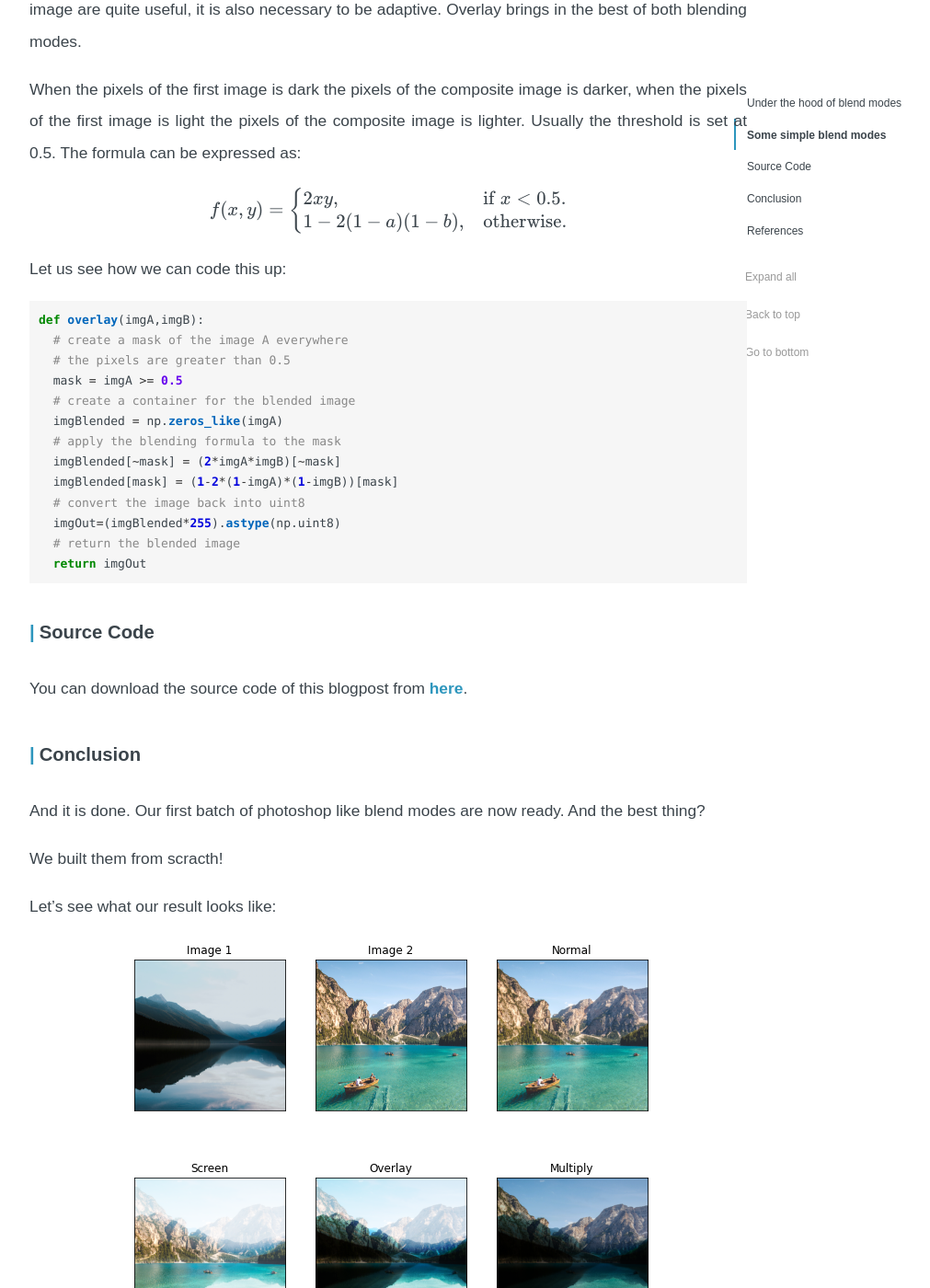
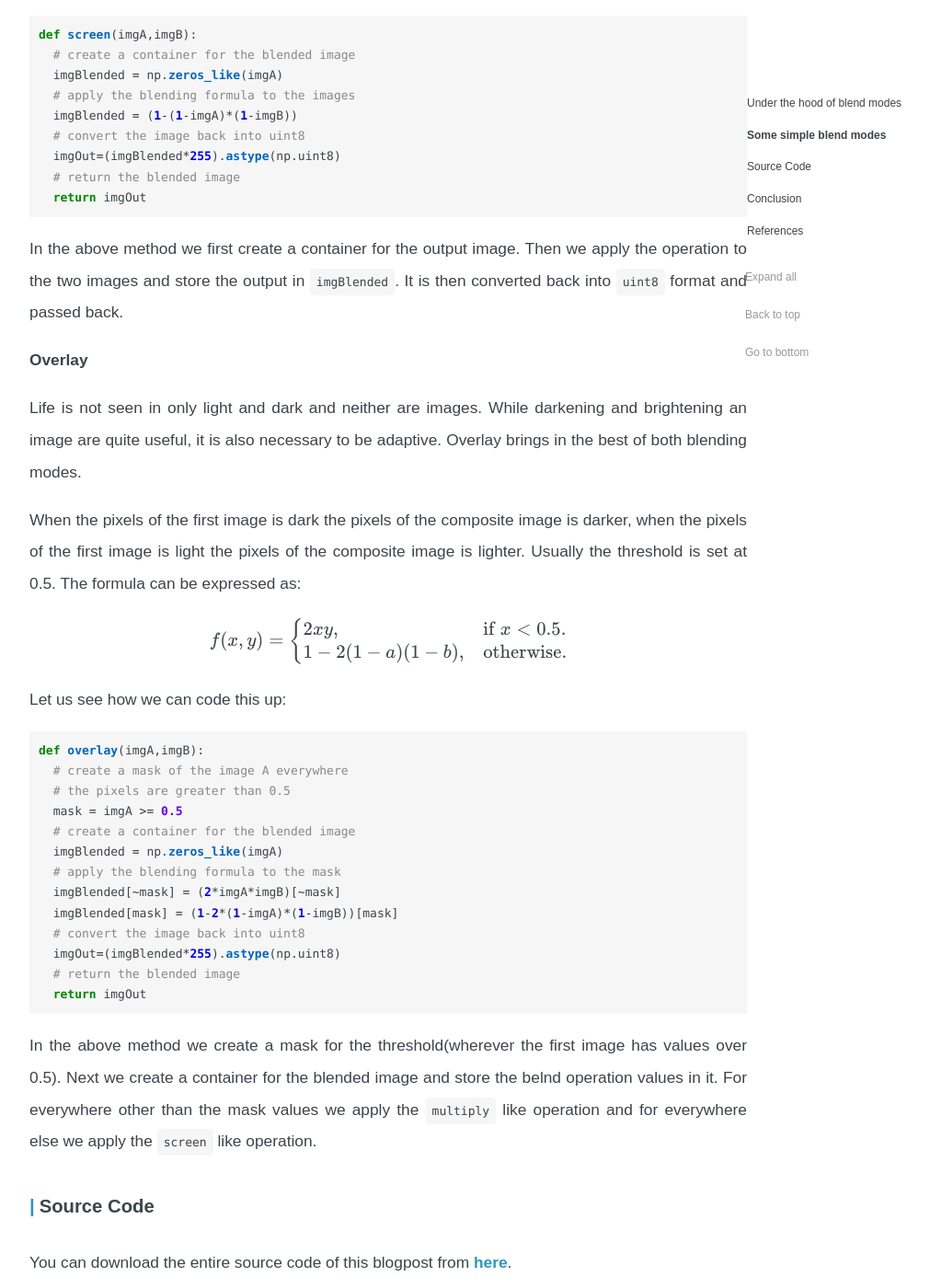
Before and after one commit to ritwikraha/ritwikraha.github.io, a Jekyll site: the page built from _posts/2021-11-9-Photoshop-Math.md, in a window 1280 px wide and 1400 px high, scrolled down 3836 px. Shown: the whole window at 92% size, without its empty margins (218-1229 px from the left). Built offline with Jekyll 4.4.1, drawn with Linux system fonts in a browser that asks for light colours; formulas are drawn with MathJax 3; comment, search, counter and statistics services are not loaded; some of the changed text lies outside the part shown.

Commit message:
completing the blog

````diff
--- a/_posts/2021-11-9-Photoshop-Math.md
+++ b/_posts/2021-11-9-Photoshop-Math.md
@@ -31,10 +31,12 @@ To begin with, let us first try to understand what is a *blend mode*. The idea i
 $$o = f(x,y)$$
 
 where $$x$$ and $$y$$ are the input images, $$o$$ is the output image, and the function is the process of blending.
-```Note: x and y represent color(RGB) values of the image```
+
 
 
 ![blend-modes-operation]({{site.url}}/assets/post_images/4post/blend-operation.gif)
+
+```Note: x and y represent color(RGB) values of the image```
 
 As we devise different functions we will create different blend modes. Sounds simple right?
 
@@ -44,13 +46,14 @@ Let us go through some blend modes and understand how they work:
 
 In this blog we will look at four simple blend modes:
 
-1. Normal
-2. Multiply
-3. Screen
-4. Overlay
+1. **Normal**
+2. **Multiply**
+3. **Screen**
+4. **Overlay**
 
-We will also cover the mathematical intution for these modes and how to easily code them up using python.
+We will also cover the mathematical intution for these modes and how to easily code them up using python. We load and display the images using ```OpenCV``` and ```matplotlib```. For the blending operations we use ```numpy```.
 
+You can download the entire source code of this blogpost from [here](https://gist.github.com/ritwikraha/c1483e59d8501c3eca35fe0c5c8fcf86).
 
 **Normal**
 
@@ -70,6 +73,7 @@ def normal(imgA,imgB):
   return imgOut
 ```
 
+We take two images and then create a copy of the second image. This image is passed back as output.
 
 **Multiply**
 
@@ -97,6 +101,8 @@ def multiply(imgA,imgB):
   return imgOut
 ```
 
+In the above method we first create a container to hold the blended image. Then we store the product of the two images and store it in ```imgBlended```. It is then converted back into ```uint8``` format and passed back.
+
 **Screen**
 
 Now the multiply blend mode makes the composite image look darker. What if we want the composite image to be brighter instead?
@@ -117,6 +123,8 @@ def screen(imgA,imgB):
   # return the blended image
   return imgOut
 ```
+In the above method we first create a container for the output image. Then we apply the operation to the two images and store the output in ```imgBlended```. It is then converted back into ```uint8``` format and passed back.
+
 **Overlay**
 
 Life is not seen in only light and dark and neither are images. While darkening and brightening an image are quite useful, it is also necessary to be adaptive. Overlay brings in the best of both blending modes.
@@ -145,14 +153,16 @@ def overlay(imgA,imgB):
   # return the blended image
   return imgOut
 ```
+In the above method we create a mask for the threshold(wherever the first image has values over 0.5). Next we create a container for the blended image and store the belnd operation values in it. For everywhere other than the mask values we apply the ```multiply``` like operation and for everywhere else we apply the ```screen``` like operation.
+
 ### Source Code
 
-You can download the source code of this blogpost from [here]().
+You can download the entire source code of this blogpost from [here](https://gist.github.com/ritwikraha/c1483e59d8501c3eca35fe0c5c8fcf86).
 
 
 ### Conclusion
 
-And it is done. Our first batch of photoshop like blend modes are now ready. And the best thing?
+There we have it! Our first batch of photoshop like blend modes are now ready. And the best thing?
 
 We built them from scracth!
 
````
